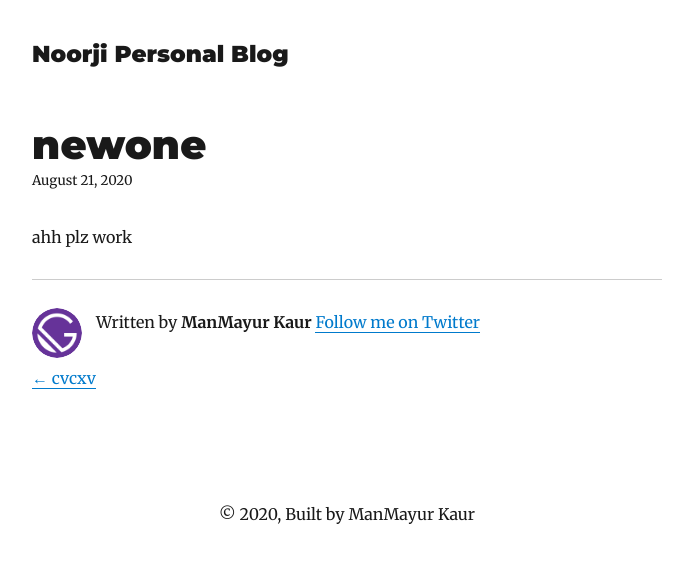
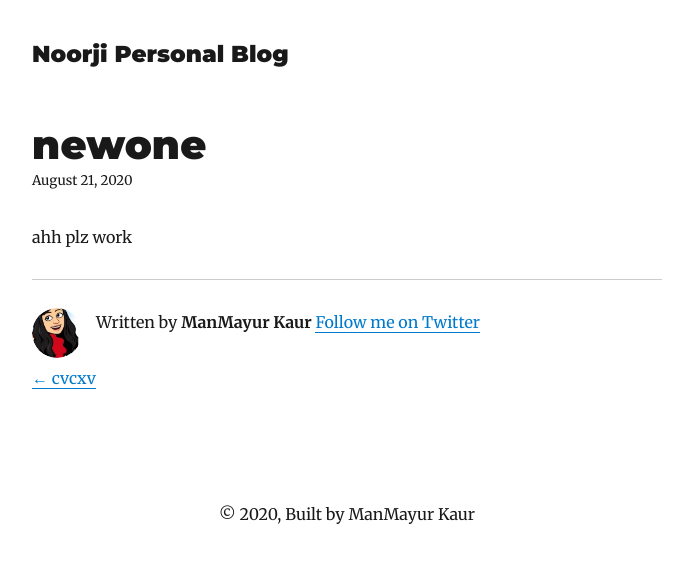
Before and after one commit to H1manshuu/noorie, a Gatsby site: page /blog/newone/ in a window 1280 px wide. Shown: the whole page, without its empty margins (293-986 px from the left). Built offline with nearby package versions, Linux system fonts and the light colour scheme; Gatsby itself is replaced by a stand-in of ours; some packages are replaced by stand-ins of ours.

Commit message:
adding logo

```diff
--- a/src/components/bio.js
+++ b/src/components/bio.js
@@ -49,7 +49,7 @@ function Bio() {
 
 const bioQuery = graphql`
   query BioQuery {
-    avatar: file(absolutePath: { regex: "/gatsby-icon.png/" }) {
+    avatar: file(absolutePath: { regex: "/noorlogo.jpg/" }) {
       childImageSharp {
         fixed(width: 50, height: 50) {
           ...GatsbyImageSharpFixed
```
